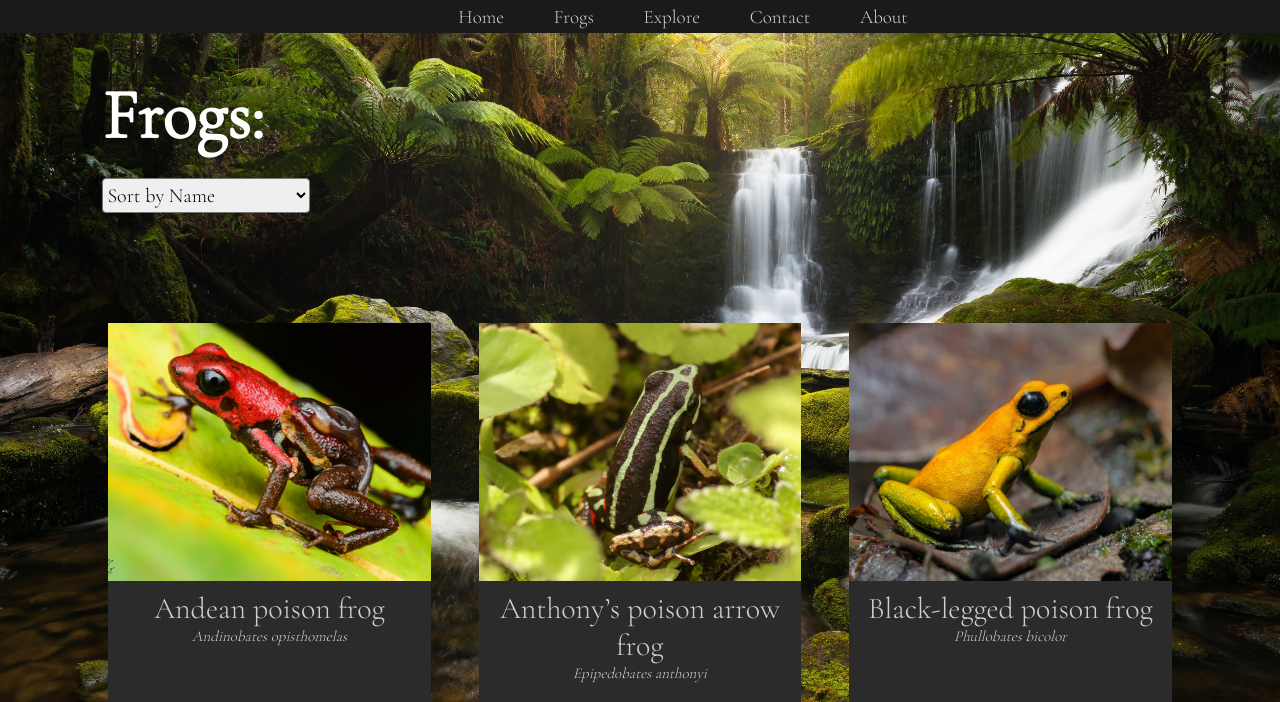
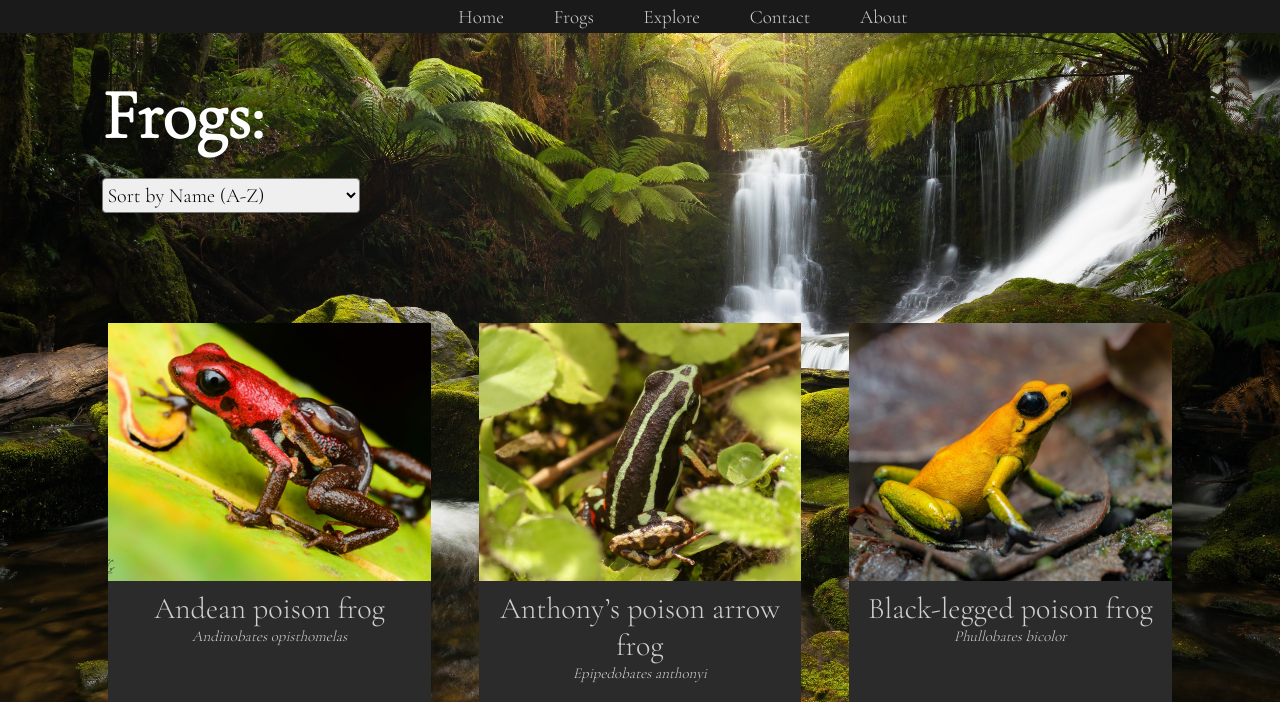
Before and after one commit to protrooper/Linuses-12DTP-project, a Flask app: page /all_frogs in a window 1280 px wide. Shown: the top 702 px of the page. Run offline with Flask 3, Linux system fonts and the light colour scheme; data comes from the database, SQL or seed files in the repository.

Commit message:
added page transition animations, frogs can now be sorted in reverse order

```diff
--- a/static/css/style.css
+++ b/static/css/style.css
@@ -1,5 +1,4 @@
 /**GLOBAL**/
-
 
 
 body {
@@ -15,6 +14,29 @@ body {
     https://dev.to/nehalahmadkhan/how-to-make-footer-stick-to-bottom-of-web-page-3i14- **/
     display: flex;
     flex-direction: column;
+
+}
+
+.overlay {
+    z-index: 5000;
+    position: fixed;
+    top: 0;
+    left: 0;
+    width: 100%;
+    height: 100%;
+    background-color: rgba(0, 0, 0, 0);
+    opacity: 1;
+    pointer-events: none;
+    animation: fadeToClear 1s;
+}
+
+@keyframes fadeToClear {
+    from {
+        background-color: rgba(0, 0, 0, 1); /* Start with a black background */
+    }
+    to {
+        background-color: rgba(0, 0, 0, 0); /* Fade to a transparent background */
+    }
 }
 
 h1 {
@@ -278,9 +300,8 @@ for all_frogs and search results pages**/
 .info_container {
     display: flex;
     flex-wrap: wrap;
-    padding: 100px;
     padding-top: 0px;
-    margin: 0 15%;
+    margin: 0 20%;
     justify-content: center;
     gap: 30px;
 }
--- a/templates/all_frogs.html
+++ b/templates/all_frogs.html
@@ -5,13 +5,22 @@
   <h1>Frogs:</h1>
   <form method="POST" id="sorting_form">
     <select class="sorting-dropdown" name="sort_key">
-      <option value="1" {%if sort_key == "1"%}selected{% endif %}>Sort by Name</option>
-      <option value="5" {%if sort_key == "5"%}selected{% endif %}>Sort by Size</option>
-      <option value="4" {%if sort_key == "4"%}selected{% endif %}>Sort by Scientific Name</option>
+      <option value="1" {%if sort_key == "1"%}selected{% endif %}>Sort by Name (A-Z)</option>
+      <option value="-1" {%if sort_key == "-1"%}selected{% endif %}>Sort by Name (Z-A)</option>
+      <option value="5" {%if sort_key == "5"%}selected{% endif %}>Sort by Size (Ascending)</option>
+      <option value="-5" {%if sort_key == "-5"%}selected{% endif %}>Sort by Size (Descending)</option>
+      <option value="4" {%if sort_key == "4"%}selected{% endif %}>Sort by Scientific Name (A-Z)</option>
+      <option value="-4" {%if sort_key == "-4"%}selected{% endif %}>Sort by Scientific Name (Z-A)</option>
     </select>
   </form>
   <div class="grid-container">
-      {%for item in frogs|sort(attribute=sort_key) %}
+      <!-- Check if sort key is negative, if it is, frogs are sorted in reverse-->
+      {% if sort_key|int > 0 %}
+        {% set _Reverse = False %}
+      {%else%}
+        {% set _Reverse = True %}
+      {%endif%}
+      {%for item in frogs|sort(attribute=sort_key|int|abs, reverse=_Reverse)%}
           <div class = "grid-item">
             <a href = "/frog/{{item[0]}}"><img src = "{{item[2]}}" /></a>
             <a href = "/frog/{{item[0]}}"> {{item[1]}}</a>
@@ -22,6 +31,7 @@
 </div>
 
 <script>
+  //submits form when sorting dropdown is changed
   const dropdown = document.querySelector(".sorting-dropdown");
   dropdown.addEventListener("change", function () {
     var form = document.getElementById("sorting_form")
--- a/templates/layout.html
+++ b/templates/layout.html
@@ -11,6 +11,7 @@
         {%include "header.html"%}
     </header>
     <body>
+        <div class = "overlay"></div>
         {%block content%}{%endblock%}
         {%include "footer.html"%}
     </body>
```
Also changed, not shown: templates/search.html (+18 -9 lines).
